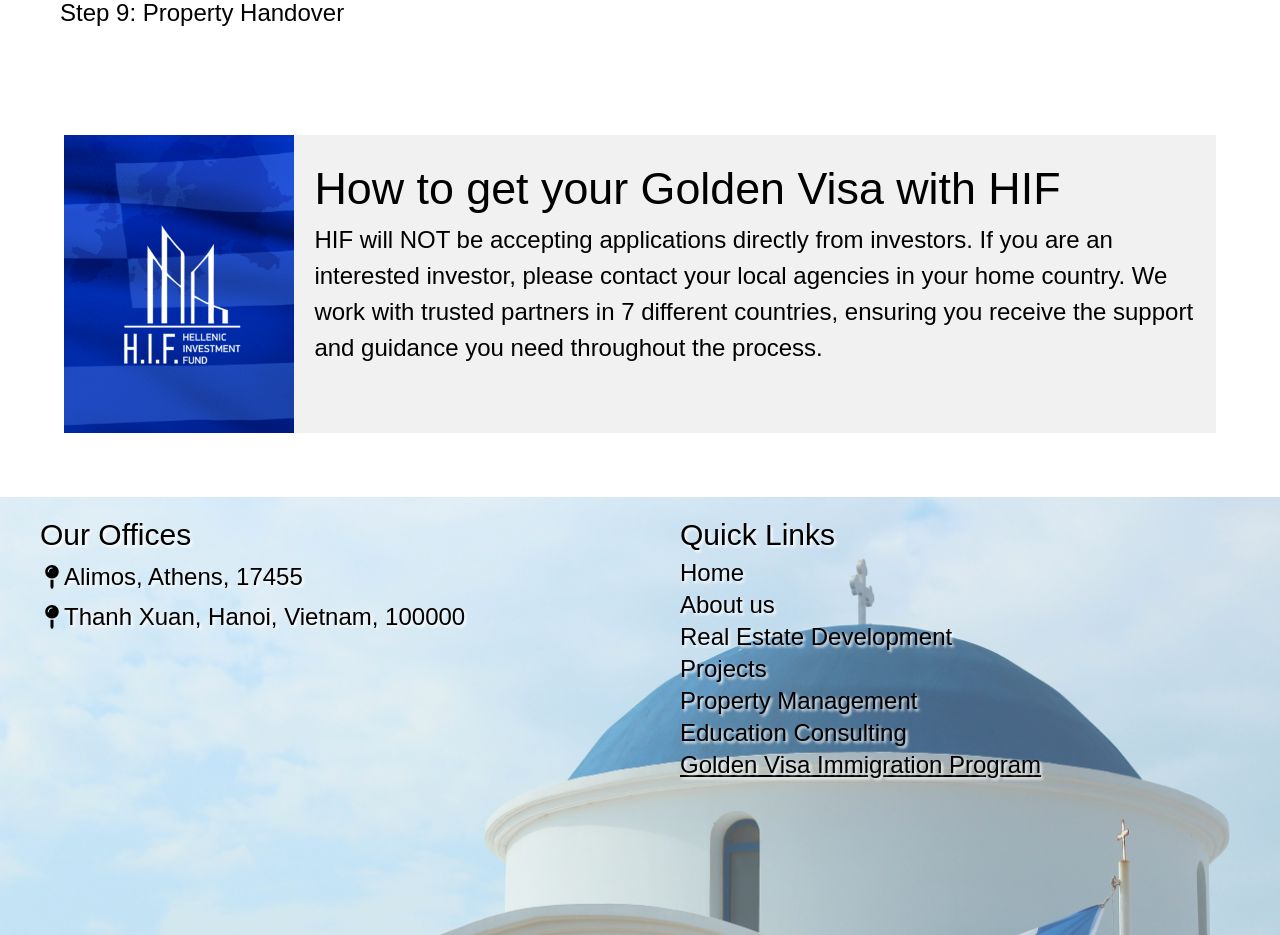
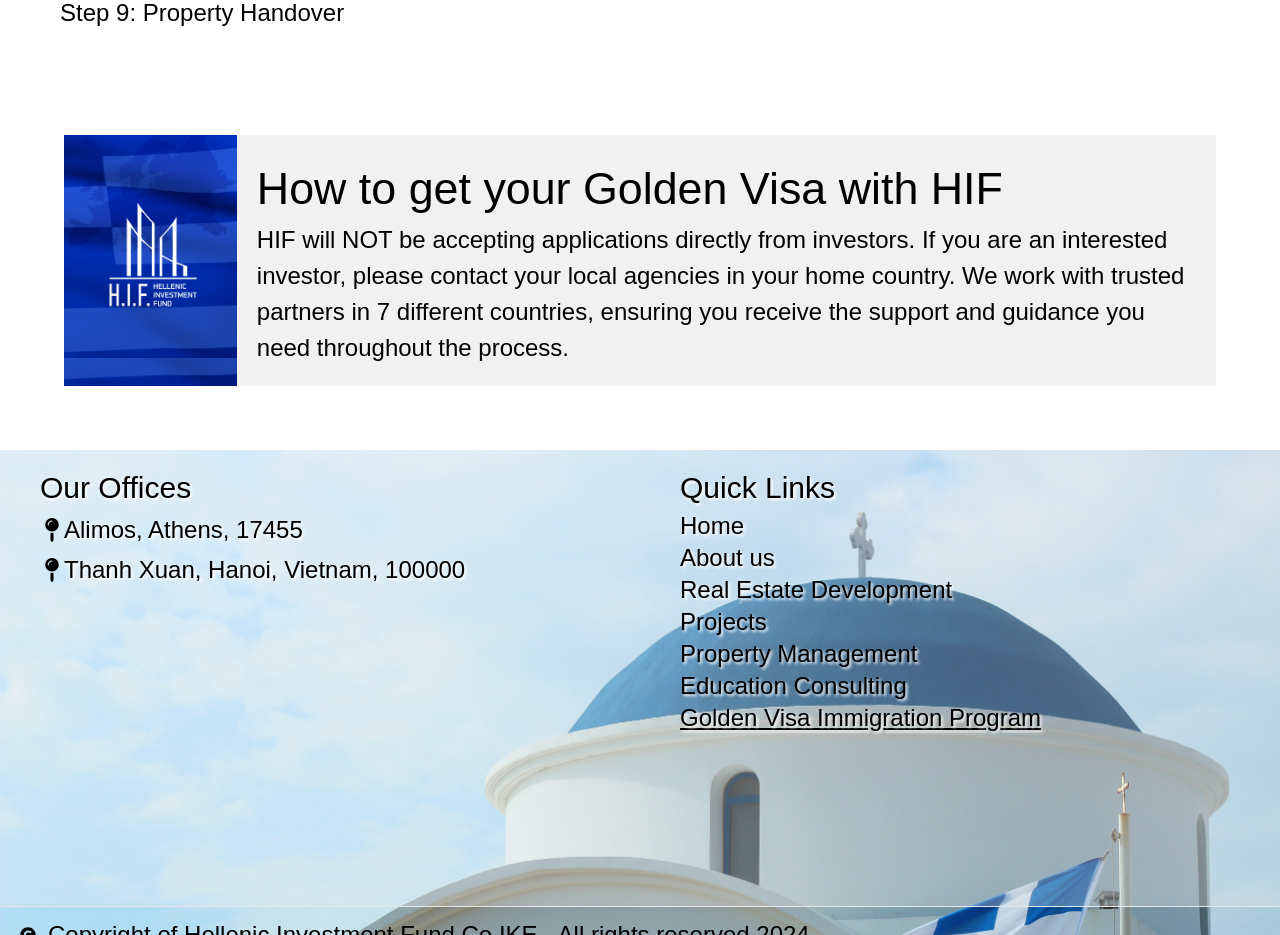
Before and after one commit to dustin1709/HIF-PROJECT, a React (Create React App) app: page /goldenvisa in a window 1280 px wide. Shown: the part 2700-3635 px from the top of the page. Built offline with nearby package versions, Linux system fonts and the light colour scheme; a web font is replaced by a local one.

Commit message:
latest, fix PSA picture

```diff
--- a/src/pages/GoldenVisa.js
+++ b/src/pages/GoldenVisa.js
@@ -1,6 +1,7 @@
 import React from "react";
 import backgroundImg from '../assets/images/GV.png';
 import imgTravel from '../assets/images/hif-small.png';
+import imgTravelbkg from '../assets/images/hif-small-bkg.png';
 import benefits from "../hooks/benefits";
 
 import {
@@ -95,9 +96,13 @@ function GoldenVisa() {
                 backgroundColor: '#f1f1f1',
                 margin: '5%',
                 display: 'grid',
-                gridTemplateColumns: '20% 80%'
+                gridTemplateColumns: '15% 85%'
             }}>
-            <img id='imgPostCard' style={{width: '100%'}} src={imgTravel} />
+            <div style={{backgroundImage: `url(${imgTravelbkg})`, backgroundSize: 'cover',
+                backgroundPosition: 'center',
+                backgroundRepeat: 'no-repeat'}}>
+                <img id='imgPostCard' style={{width: '100%'}} src={imgTravel} />
+            </div>
             <div className='notice p-5'>
                 <h1 className="font-[400]" style={{color: "black", fontSize: '280%'}}>
                     How to get your Golden Visa with HIF
```
Also changed, not shown: src/assets/images/hif-small-bkg.png (added).
